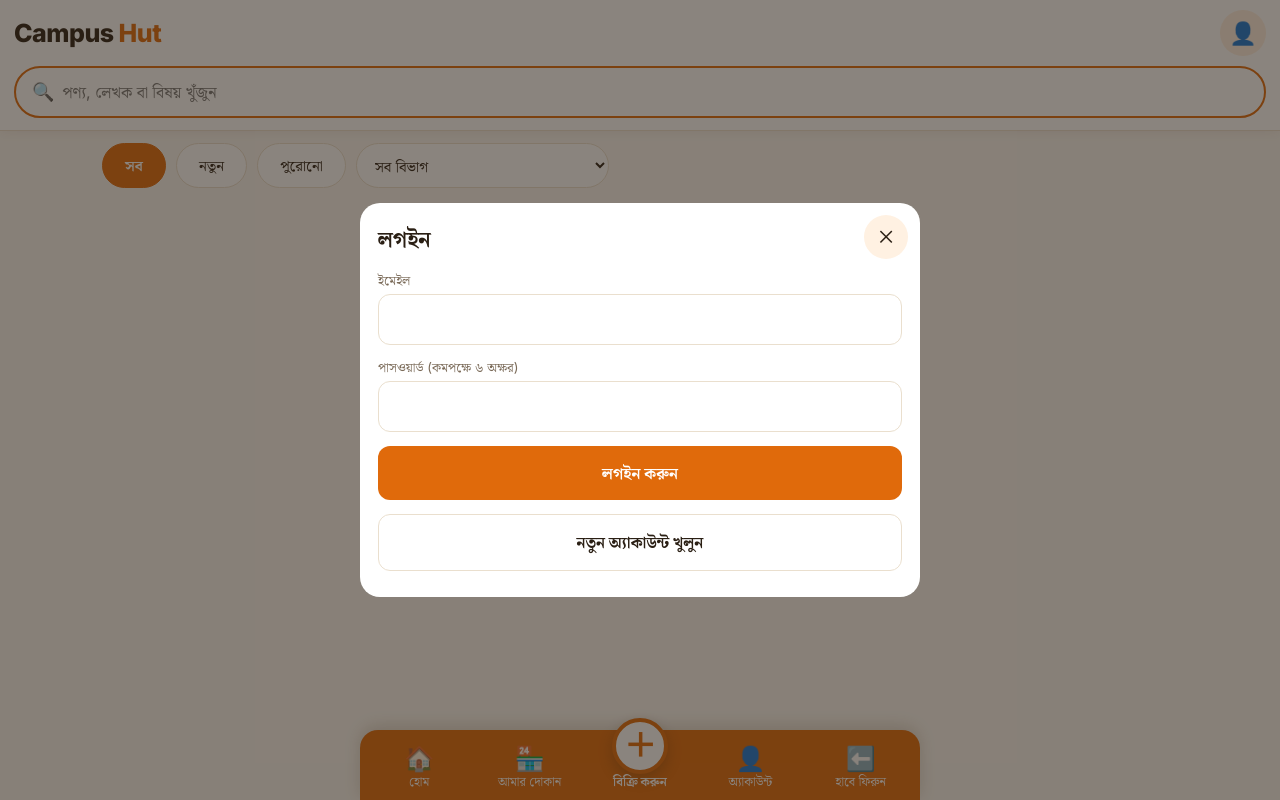
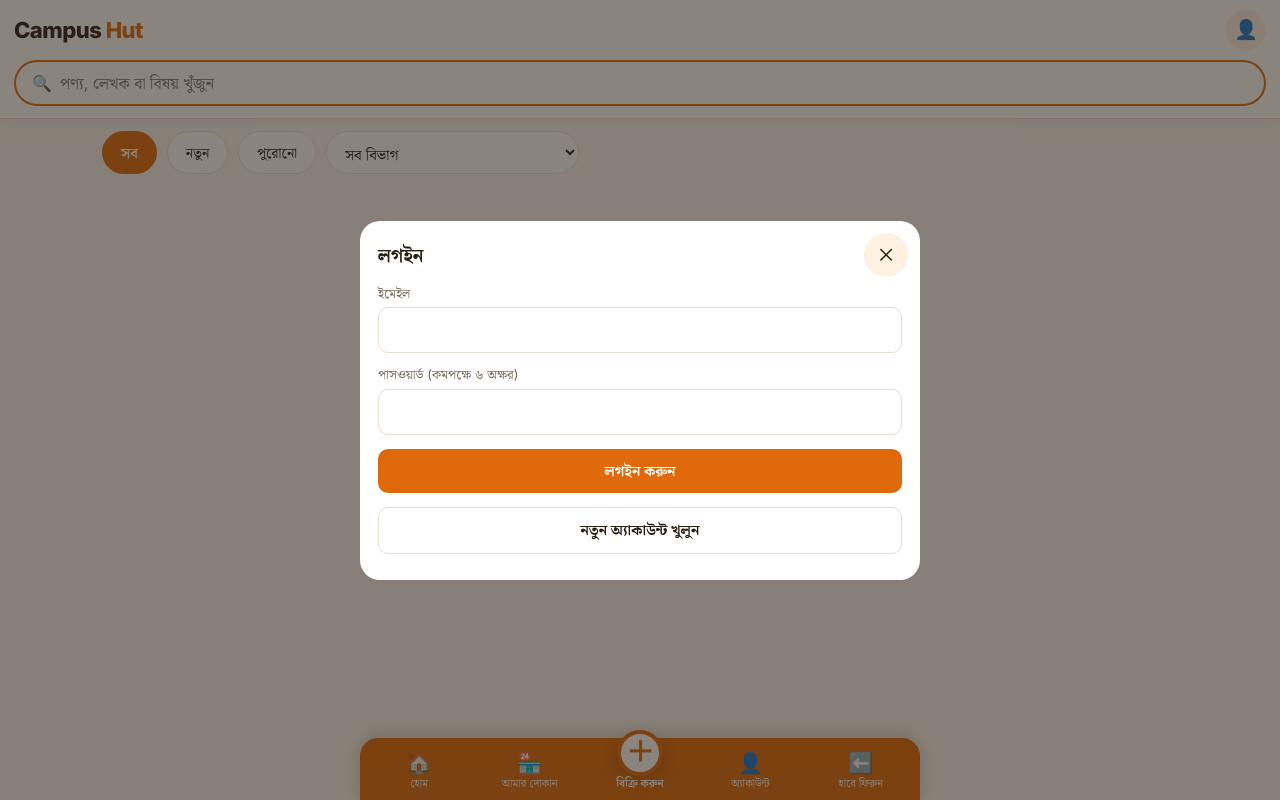
Before and after one commit to hasibulislamnibir045-maker/rajendra-cover, a plain HTML site: page marketplace/index.html in a window 1280 px wide. Both pictures are taken after a click on the element 640 px from the left and 765 px from the top of the page. Drawn offline with nearby package versions, Linux system fonts and the light colour scheme; no server answers.

Commit message:
market.css

```diff
--- a/marketplace/css/market.css
+++ b/marketplace/css/market.css
@@ -1,18 +1,18 @@
 :root{--g:#e06a0b;--g2:#b84e05;--gl:#fff1e2;--red:#e11d48;--pu:#7c3aed;--bg:#faf7f2;--panel:#fff;--line:#eadfce;--text:#2a1f14;--muted:#7a6a58;--input:#fff;--warn:#f59e0b;--bad:#dc2626}
 *{box-sizing:border-box;margin:0;padding:0}
 html{-webkit-text-size-adjust:100%}
-body{font:16px/1.55 Inter,'Noto Serif Bengali',sans-serif;background:var(--bg);color:var(--text);padding-bottom:104px;-webkit-tap-highlight-color:transparent}
+body{font:15px/1.5 Inter,'Noto Serif Bengali',sans-serif;background:var(--bg);color:var(--text);padding-bottom:92px;-webkit-tap-highlight-color:transparent}
 button,input,select,textarea{font:inherit;color:inherit}
-input,select,textarea{width:100%;padding:12px 14px;border-radius:12px;border:1px solid var(--line);background:var(--input);outline:none;font-size:16px}
+input,select,textarea{width:100%;padding:10px 12px;border-radius:10px;border:1px solid var(--line);background:var(--input);outline:none;font-size:16px}
 input:focus,select:focus,textarea:focus,button:focus-visible,a:focus-visible{outline:2px solid var(--g);outline-offset:2px}
 textarea{min-height:90px;resize:vertical}
 label{display:block;font-size:13px;color:var(--muted);margin:12px 0 4px}
 .bm-h{position:sticky;top:0;z-index:5;display:flex;flex-wrap:wrap;align-items:center;justify-content:space-between;gap:10px;padding:10px 14px 12px;background:#fff;border-bottom:1px solid var(--line);box-shadow:0 2px 10px rgba(80,50,10,.07)}
-.bm-logo{font:800 25px Inter,sans-serif;letter-spacing:-.5px}.bm-logo span{color:var(--g)}
+.bm-logo{font:800 22px Inter,sans-serif;letter-spacing:-.5px}.bm-logo span{color:var(--g)}
 .bm-ib{border:1px solid var(--line);background:none;border-radius:12px;padding:10px 14px;cursor:pointer;text-decoration:none;color:inherit}
-.bm-h .bm-ib{width:46px;height:46px;padding:0;display:flex;align-items:center;justify-content:center;font-size:22px;border-radius:50%;background:var(--gl);border:0}
-.bm-s{order:3;flex:1 0 100%;display:flex;align-items:center;gap:8px;margin:0;padding:0 16px;background:#fff;border:2px solid var(--g);border-radius:99px;font-size:18px;color:var(--text)}
-.bm-s input{flex:1;width:auto;min-width:0;height:48px;padding:0;border:0;border-radius:0;background:none}
+.bm-h .bm-ib{width:40px;height:40px;padding:0;display:flex;align-items:center;justify-content:center;font-size:19px;border-radius:50%;background:var(--gl);border:0}
+.bm-s{order:3;flex:1 0 100%;display:flex;align-items:center;gap:8px;margin:0;padding:0 16px;background:#fff;border:2px solid var(--g);border-radius:99px;font-size:16px;color:var(--text)}
+.bm-s input{flex:1;width:auto;min-width:0;height:42px;padding:0;border:0;border-radius:0;background:none}
 .bm-s input:focus{outline:none}.bm-s:focus-within{box-shadow:0 0 0 3px rgba(224,106,11,.22)}
 main{max-width:1100px;margin:0 auto;padding:12px}
 .bm-ban{margin:2px 0 14px;position:relative}
@@ -23,7 +23,7 @@ main{max-width:1100px;margin:0 auto;padding:12px}
 .bn-d{position:absolute;bottom:10px;left:0;right:0;display:flex;justify-content:center;gap:6px;pointer-events:none}
 .bn-d i{width:9px;height:9px;border-radius:99px;background:rgba(255,255,255,.7);transition:width .2s}.bn-d i.on{width:24px;background:var(--g)}
 .bm-tabs{display:flex;gap:10px;overflow-x:auto;padding-bottom:12px;scrollbar-width:none}
-.bm-tabs button{flex:none;border:1px solid var(--line);background:#fff;border-radius:99px;padding:10px 22px;font-size:15px;cursor:pointer;white-space:nowrap}
+.bm-tabs button{flex:none;border:1px solid var(--line);background:#fff;border-radius:99px;padding:8px 18px;font-size:14px;cursor:pointer;white-space:nowrap}
 .bm-tabs button.on{background:var(--g);color:#fff;border-color:var(--g);font-weight:700}
 .bm-tabs select{width:auto;flex:none;border-radius:99px;padding:10px 14px;font-size:15px}
 .bm-grid{display:grid;grid-template-columns:repeat(2,1fr);gap:12px}
@@ -33,18 +33,18 @@ main{max-width:1100px;margin:0 auto;padding:12px}
 .bm-c:hover{transform:translateY(-2px);box-shadow:0 8px 20px rgba(80,50,10,.14)}
 .bm-c .im{aspect-ratio:1/1;background:var(--gl);display:flex;align-items:center;justify-content:center;font-size:44px}
 .bm-c img{width:100%;height:100%;object-fit:cover;display:block}
-.bm-c .in{padding:10px 12px 14px}.bm-c b{display:block;font-size:15px;line-height:1.4;max-height:2.8em;overflow:hidden}
-.bm-c small{display:block;color:var(--muted);font-size:13px;white-space:nowrap;overflow:hidden;text-overflow:ellipsis}
-.pr{font:800 19px Inter,'Noto Serif Bengali',sans-serif;color:var(--g2);margin-top:6px}.pr s{font:400 13px Inter;color:var(--muted);margin-left:6px}
+.bm-c .in{padding:10px 12px 14px}.bm-c b{display:block;font-size:14px;line-height:1.4;max-height:2.8em;overflow:hidden}
+.bm-c small{display:block;color:var(--muted);font-size:12px;white-space:nowrap;overflow:hidden;text-overflow:ellipsis}
+.pr{font:800 17px Inter,'Noto Serif Bengali',sans-serif;color:var(--g2);margin-top:6px}.pr s{font:400 13px Inter;color:var(--muted);margin-left:6px}
 .bd{position:absolute;top:10px;left:10px;font:700 12px Inter,'Noto Serif Bengali';padding:4px 11px;border-radius:99px;background:var(--pu);color:#fff}
 .bd.sold{background:var(--red)}.bd.hid{background:var(--warn);color:#2b1700}
 .bm-c.off .im{filter:grayscale(1) opacity(.6)}
 .bm-note{padding:18px;border:1px dashed #d6c4aa;border-radius:12px;color:var(--muted);text-align:center;margin:12px 0;background:var(--panel)}
 .bm-nav{position:fixed;left:0;right:0;bottom:0;z-index:6;display:grid;grid-template-columns:repeat(5,1fr);background:var(--g);box-shadow:0 -4px 16px rgba(80,50,10,.18);padding:8px 4px calc(8px + env(safe-area-inset-bottom,0px))}
-.bm-nav button,.bm-nav a{background:none;border:0;font-size:12.5px;line-height:1.3;color:#fff;text-decoration:none;cursor:pointer;display:flex;flex-direction:column;align-items:center;justify-content:flex-end;min-height:54px;padding:2px}
-.bm-nav i{font-style:normal;font-size:24px;line-height:1.25}
+.bm-nav button,.bm-nav a{background:none;border:0;font-size:11px;line-height:1.3;color:#fff;text-decoration:none;cursor:pointer;display:flex;flex-direction:column;align-items:center;justify-content:flex-end;min-height:46px;padding:2px}
+.bm-nav i{font-style:normal;font-size:20px;line-height:1.25}
 .bm-nav .sell{font-weight:700}
-.bm-nav .sell i{background:#fff;color:var(--g);width:56px;height:56px;border-radius:50%;margin-top:-30px;display:flex;align-items:center;justify-content:center;font-size:32px;font-weight:700;box-shadow:0 5px 14px rgba(80,50,10,.3);border:4px solid var(--g)}
+.bm-nav .sell i{background:#fff;color:var(--g);width:46px;height:46px;border-radius:50%;margin-top:-24px;display:flex;align-items:center;justify-content:center;font-size:28px;font-weight:700;box-shadow:0 5px 14px rgba(80,50,10,.3);border:4px solid var(--g)}
 @media(min-width:900px){.bm-nav{max-width:560px;margin:0 auto;border-radius:18px 18px 0 0}}
 .bm-m{position:fixed;inset:0;z-index:20;background:rgba(42,31,20,.55);display:flex;align-items:flex-end;justify-content:center}
 .bm-m.top{z-index:30}.bm-m[hidden]{display:none}
@@ -52,20 +52,20 @@ main{max-width:1100px;margin:0 auto;padding:12px}
 .bm-box.sm{max-width:420px}
 @keyframes up{from{transform:translateY(30px);opacity:0}}@media(prefers-reduced-motion:reduce){.bm-box{animation:none}.bm-c{transition:none}}
 @media(min-width:700px){.bm-m{align-items:center}.bm-box{border-radius:20px}}
-.bm-box h2{font:800 22px 'Noto Serif Bengali',serif;margin-bottom:8px;padding-right:50px}
+.bm-box h2{font:800 19px 'Noto Serif Bengali',serif;margin-bottom:8px;padding-right:50px}
 .x{position:absolute;right:12px;top:12px}
 .bm-box .bm-ib.x{width:44px;height:44px;padding:0;font-size:18px;border-radius:50%;background:var(--gl);border:0}
-.btn{width:100%;margin-top:14px;padding:15px;min-height:52px;border-radius:12px;border:0;background:var(--g);color:#fff;font-size:16px;font-weight:700;cursor:pointer}
+.btn{width:100%;margin-top:14px;padding:11px;min-height:44px;border-radius:10px;border:0;background:var(--g);color:#fff;font-size:15px;font-weight:700;cursor:pointer}
 .btn.gh{background:none;border:1px solid var(--line);color:var(--text)}.btn.bad{background:var(--bad);color:#fff}.btn:disabled{opacity:.6}
 .row{display:grid;grid-template-columns:1fr 1fr;gap:10px}.row .btn{margin-top:10px}
 .gal{display:flex;gap:6px;overflow-x:auto;scroll-snap-type:x mandatory;margin:10px 0}
 .gal img,.gal div{flex:none;width:100%;max-height:360px;object-fit:contain;scroll-snap-align:center;background:var(--gl);border-radius:12px}
 .gal div{height:200px;display:flex;align-items:center;justify-content:center;font-size:60px}
-.chips{display:flex;flex-wrap:wrap;gap:8px;margin:10px 0}.chips span{font-size:14px;padding:5px 12px;border-radius:99px;background:var(--gl);color:var(--g2)}
+.chips{display:flex;flex-wrap:wrap;gap:8px;margin:10px 0}.chips span{font-size:13px;padding:5px 12px;border-radius:99px;background:var(--gl);color:var(--g2)}
 .mine{display:flex;gap:12px;padding:12px 0;border-bottom:1px solid var(--line)}
 .mine img,.mine .ph{width:72px;height:92px;object-fit:cover;border-radius:10px;flex:none;background:var(--gl)}
 .mine>div{flex:1;min-width:0}.mine small{color:var(--muted)}
-.acts{display:flex;gap:8px;flex-wrap:wrap;margin-top:8px}.acts button{border:1px solid var(--line);background:none;border-radius:10px;padding:9px 14px;min-height:42px;font-size:14px;cursor:pointer}
+.acts{display:flex;gap:8px;flex-wrap:wrap;margin-top:8px}.acts button{border:1px solid var(--line);background:none;border-radius:10px;padding:7px 12px;min-height:36px;font-size:13px;cursor:pointer}
 .acts .dl{color:var(--bad);border-color:var(--bad)}
 .tg{position:fixed;left:50%;bottom:116px;transform:translateX(-50%);z-index:40;background:#2a1f14;color:#fff;padding:12px 18px;border-radius:12px;max-width:90vw;font-size:15px}
 .pv{display:flex;gap:6px;margin-top:6px}.pv img{width:64px;height:64px;object-fit:cover;border-radius:8px}
```
